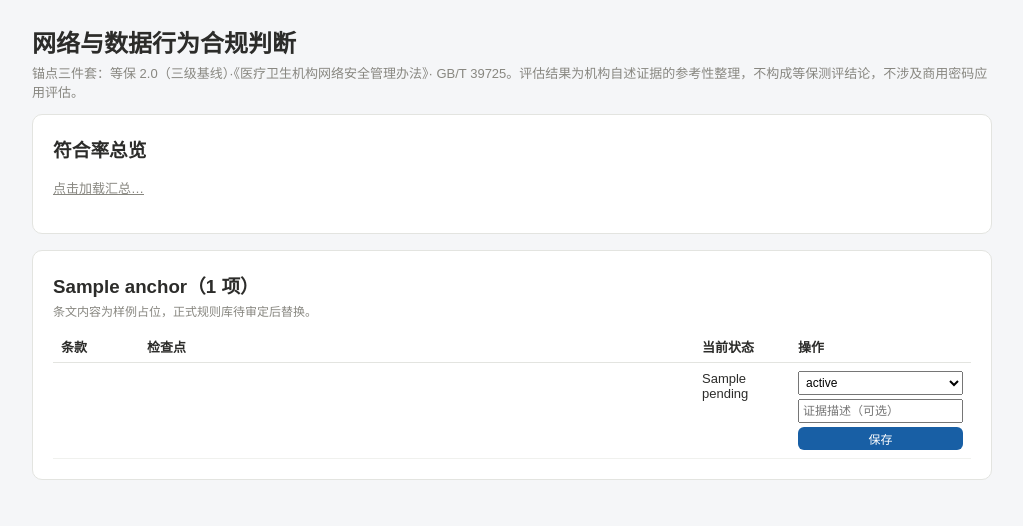
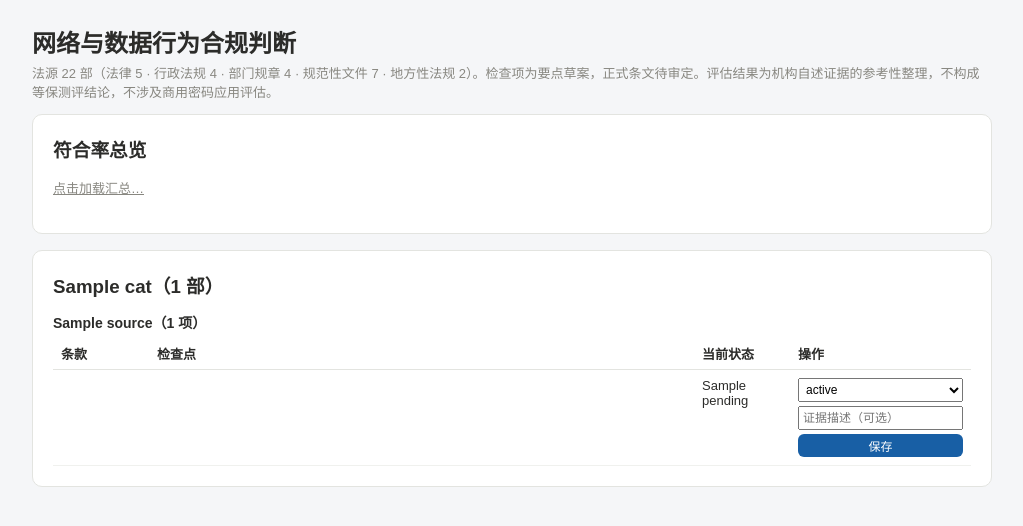
Before and after one commit to lolocheung2026/Medical-network-and-data-security-service-platform, a Flask app: template app/templates/compliance.html in a window 1280 px wide. Shown: the part 45-571 px from the top of the page, without its empty margins (128-1151 px from the left). Run offline with Flask 3, Linux system fonts and the light colour scheme; the template is opened without the code that fills it: most values are stand-ins (such as "Sample title", 1, 10 or a date in 2020).

Commit message:
v0.3: L2 观察期决策落地（校正统计接口+记录卡片，1-2 周观察后按高频词扩词；补合规模板五档分组渲染）

```diff
--- a/app/templates/compliance.html
+++ b/app/templates/compliance.html
@@ -2,21 +2,22 @@
 {% block title %}合规判断 · 医疗网络与数据安全服务平台{% endblock %}
 {% block content %}
 <h2 style="margin:0 0 4px">网络与数据行为合规判断</h2>
-<p class="muted" style="margin-top:0">锚点三件套：等保 2.0（三级基线）·《医疗卫生机构网络安全管理办法》· GB/T 39725。评估结果为机构自述证据的参考性整理，不构成等保测评结论，不涉及商用密码应用评估。</p>
+<p class="muted" style="margin-top:0">法源 22 部（法律 5 · 行政法规 4 · 部门规章 4 · 规范性文件 7 · 地方性法规 2）。检查项为要点草案，正式条文待审定。评估结果为机构自述证据的参考性整理，不构成等保测评结论，不涉及商用密码应用评估。</p>
 
 <div class="card">
   <h3 style="margin:0 0 8px">符合率总览</h3>
   <p><a href="/compliance/report" id="rate-link" class="muted">点击加载汇总…</a></p>
-  <div id="rate-box" style="font-size:13px"></div>
+  <div id="rate-box" style="font-size:13px;max-height:220px;overflow:auto"></div>
 </div>
 
-{% for anchor, items in by_anchor.items() %}
+{% for cat, sources in grouped.items() %}
 <div class="card">
-  <h3 style="margin:0 0 4px">{{ anchors[anchor] }}（{{ items | length }} 项）</h3>
-  <p class="muted" style="margin-top:0;font-size:12px">条文内容为样例占位，正式规则库待审定后替换。</p>
+  <h3 style="margin:0 0 4px">{{ cat }}（{{ sources | length }} 部）</h3>
+  {% for src_name, items in sources.items() %}
+  <h4 style="margin:14px 0 6px;font-size:14px">{{ src_name }}（{{ items | length }} 项）</h4>
   <table style="width:100%;border-collapse:collapse;font-size:13px">
     <tr style="text-align:left;border-bottom:1px solid #e3e4e0">
-      <th style="padding:6px 8px;width:70px">条款</th>
+      <th style="padding:6px 8px;width:80px">条款</th>
       <th style="padding:6px 8px">检查点</th>
       <th style="padding:6px 8px;width:80px">当前状态</th>
       <th style="padding:6px 8px;width:130px">操作</th>
@@ -46,6 +47,7 @@
     </tr>
     {% endfor %}
   </table>
+  {% endfor %}
 </div>
 {% endfor %}
 
@@ -58,7 +60,7 @@ fetch('/compliance/report')
     b.innerHTML = '<div style="margin:6px 0">符合 <b>' + d.compliant + '</b> · 不符合 <b style="color:#A32D2D">' + d.non_compliant +
       '</b> · 不适用 ' + d.not_applicable + ' · 待评估 ' + d.pending +
       ' · 符合率 <b>' + d.compliance_rate + '%</b></div>' +
-      Object.entries(d.by_anchor).map(([k, v]) =>
+      Object.entries(d.by_source).map(([k, v]) =>
         '<div style="padding:2px 0">' + k + '：' + v.符合 + ' 符合 / ' + v.不符合 + ' 不符合 / ' + v.total + ' 项</div>'
       ).join('');
   });
```
